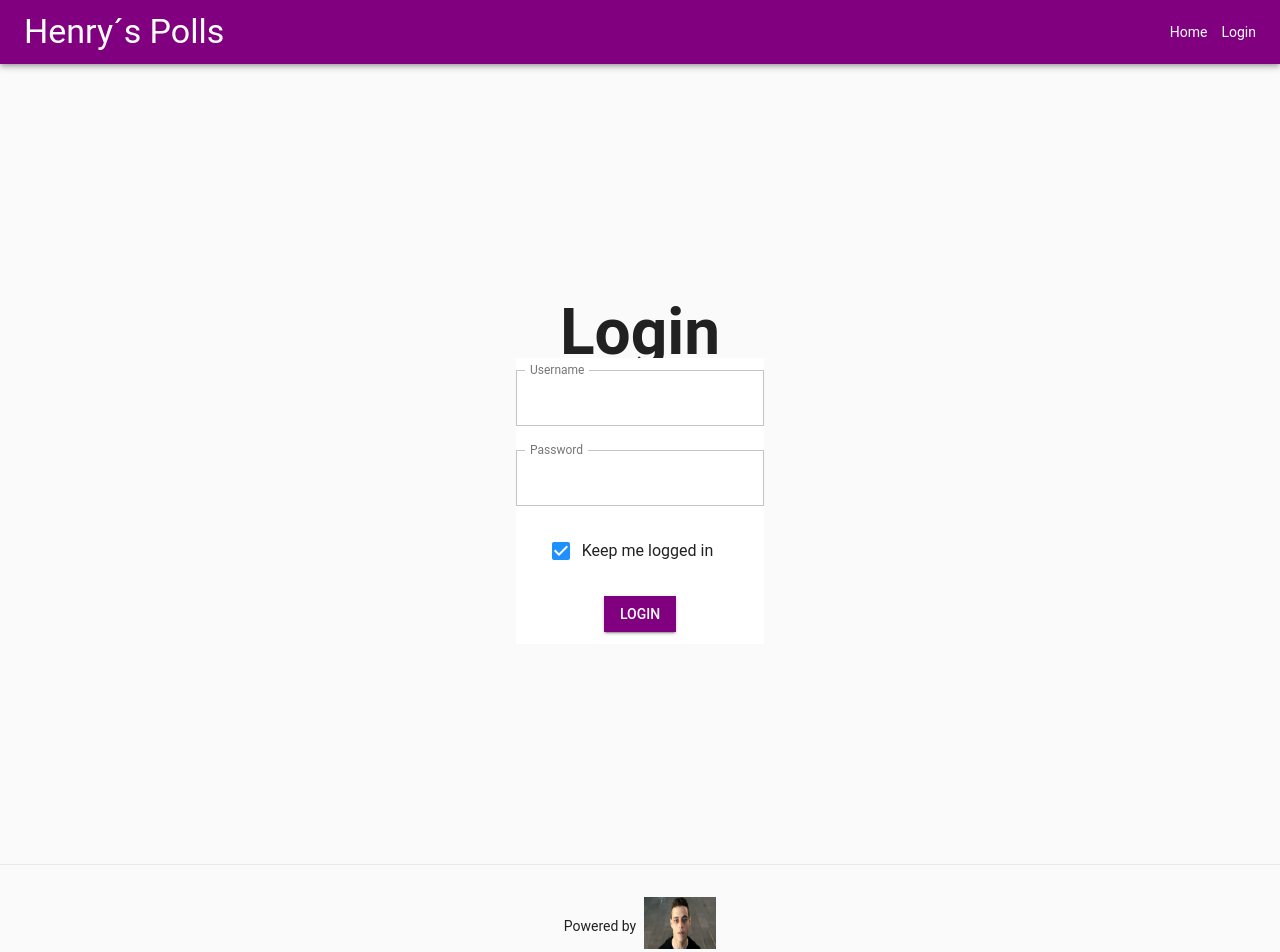
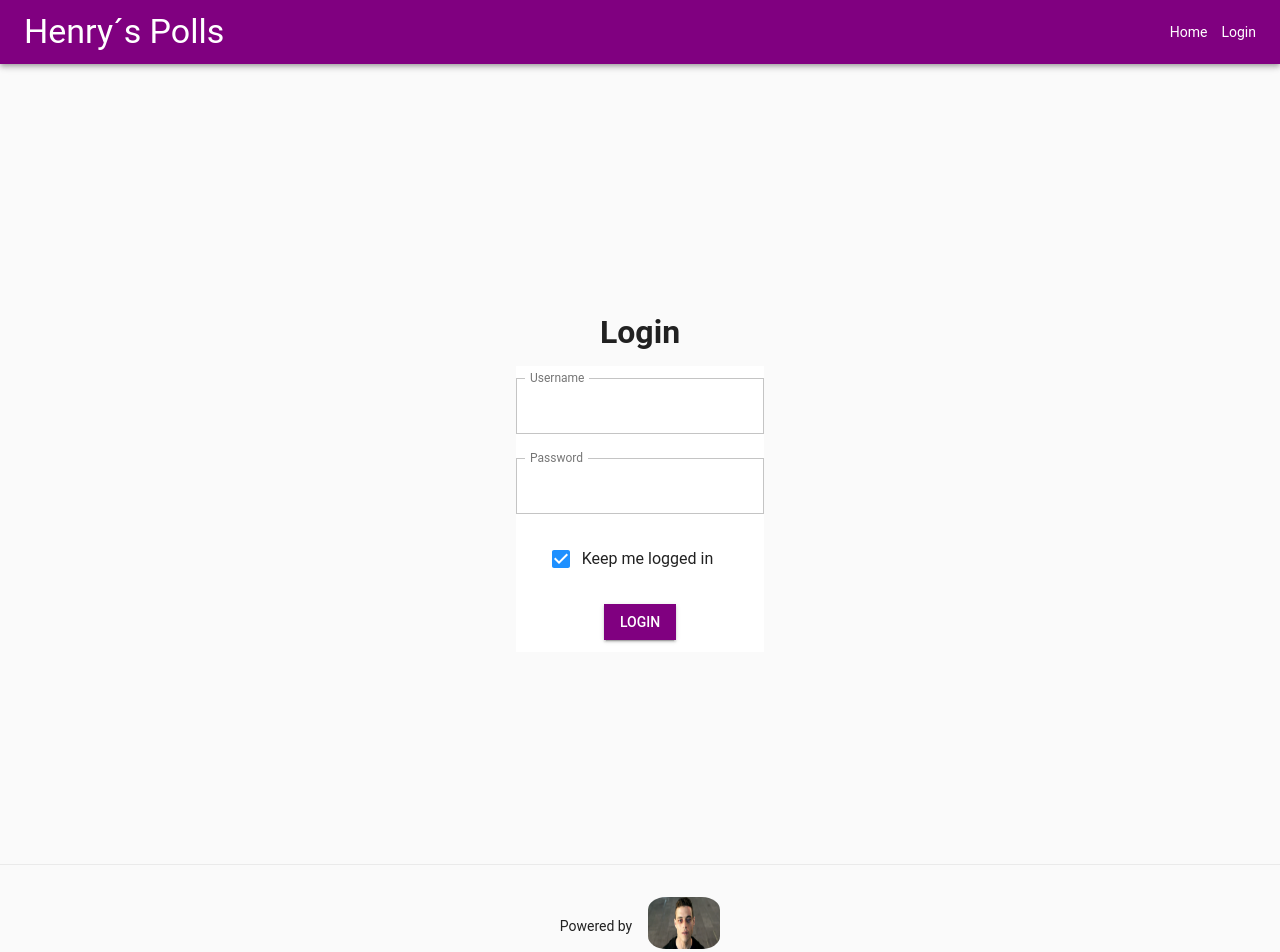
Before and after one commit to Arkostm/Polls, a Next.js app: page /login in a window 1280 px wide. Shown: the top 952 px of the page. Built offline with nearby package versions, Linux system fonts and the light colour scheme.

Commit message:
fix: update styles and delete use case that do the project crash

```diff
--- /dev/null
+++ b/components/Footer.tsx
@@ -0,0 +1,20 @@
+import Image from 'next/image';
+import { useState } from 'react';
+
+import styles from '../styles/Home.module.css';
+
+export const Footer = () => {
+  const [href] = useState<string>('https://es.wikipedia.org/wiki/Mr._Robot');
+  return (
+    <footer className={styles.footer}>
+      <a href={href} target='_blank' rel='noopener noreferrer'>
+        <div>Powered by</div>
+        <div>
+          <span className={styles.logo}>
+            <Image src='/mrrobot.png' alt='mr robot' width={72} height={52} />
+          </span>
+        </div>
+      </a>
+    </footer>
+  );
+};
--- /dev/null
+++ b/components/Head.tsx
@@ -0,0 +1,12 @@
+import React from 'react';
+import NextHead from 'next/head';
+
+export const Head = () => {
+  return (
+    <NextHead>
+      <title>Henry's Polls</title>
+      <meta name='description' content='Polls project, all thanks to henry' />
+      <link rel='icon' href='/favicon.ico' />
+    </NextHead>
+  );
+};
--- a/pages/_app.tsx
+++ b/pages/_app.tsx
@@ -1,45 +1,25 @@
 import React from 'react';
 
-import Head from 'next/head';
-import Image from 'next/image';
 import { ThemeProvider } from '@material-ui/core';
 import type { AppProps } from 'next/app';
+import { Head } from '../components/Head';
+import { Footer } from '../components/Footer';
 
 import { Theme } from '../theme';
 import { Navbar } from '../components/NavBar';
 import { AppContextProvider } from '../components/Context';
 
 import '../styles/globals.css';
-import styles from '../styles/Home.module.css';
 
 export default function Polls({ Component, pageProps }: AppProps) {
   return (
     <AppContextProvider>
-      <Head>
-        <title>Henry's Polls</title>
-        <meta name='description' content='Polls project, all thanks to henry' />
-        <link rel='icon' href='/favicon.ico' />
-      </Head>
+      <Head></Head>
       <ThemeProvider theme={Theme}>
         <Navbar></Navbar>
         <Component {...pageProps} />
       </ThemeProvider>
-      <footer className={styles.footer}>
-        <div>
-          <a
-            href='https://es.wikipedia.org/wiki/Mr._Robot'
-            target='_blank'
-            rel='noopener noreferrer'
-          >
-            Powered by{' '}
-          </a>
-        </div>
-        <div>
-          <span className={styles.logo}>
-            <Image src='/mrrobot.png' alt='' width={72} height={52} />
-          </span>
-        </div>
-      </footer>
+      <Footer></Footer>
     </AppContextProvider>
   );
 }
--- a/pages/login.tsx
+++ b/pages/login.tsx
@@ -28,7 +28,7 @@ const Login: NextPage = () => {
   return (
     <div className={styles.container}>
       <main className={styles.main}>
-        <h3 className={styles.title}>Login</h3>
+        <h2 className={styles.title}>Login</h2>
         <form onSubmit={handleSubmit} method={'POST'}>
           <Paper>
             <Grid
--- a/styles/Home.module.css
+++ b/styles/Home.module.css
@@ -104,8 +104,11 @@
 }
 
 .logo {
-  height: 1em;
-  margin-left: 0.5rem;
+  margin-left: 1rem;
+}
+
+.logo * img {
+  border-radius: 25%;
 }
 
 @media (max-width: 600px) {
--- a/styles/Login.module.css
+++ b/styles/Login.module.css
@@ -13,8 +13,7 @@
 }
 
 .title {
-  margin: 0;
   line-height: 1.15;
-  font-size: 4rem;
+  font-size: 2rem;
   text-align: center;
 }
```
Also changed, not shown: pages/index.tsx (+7 -1 lines).
